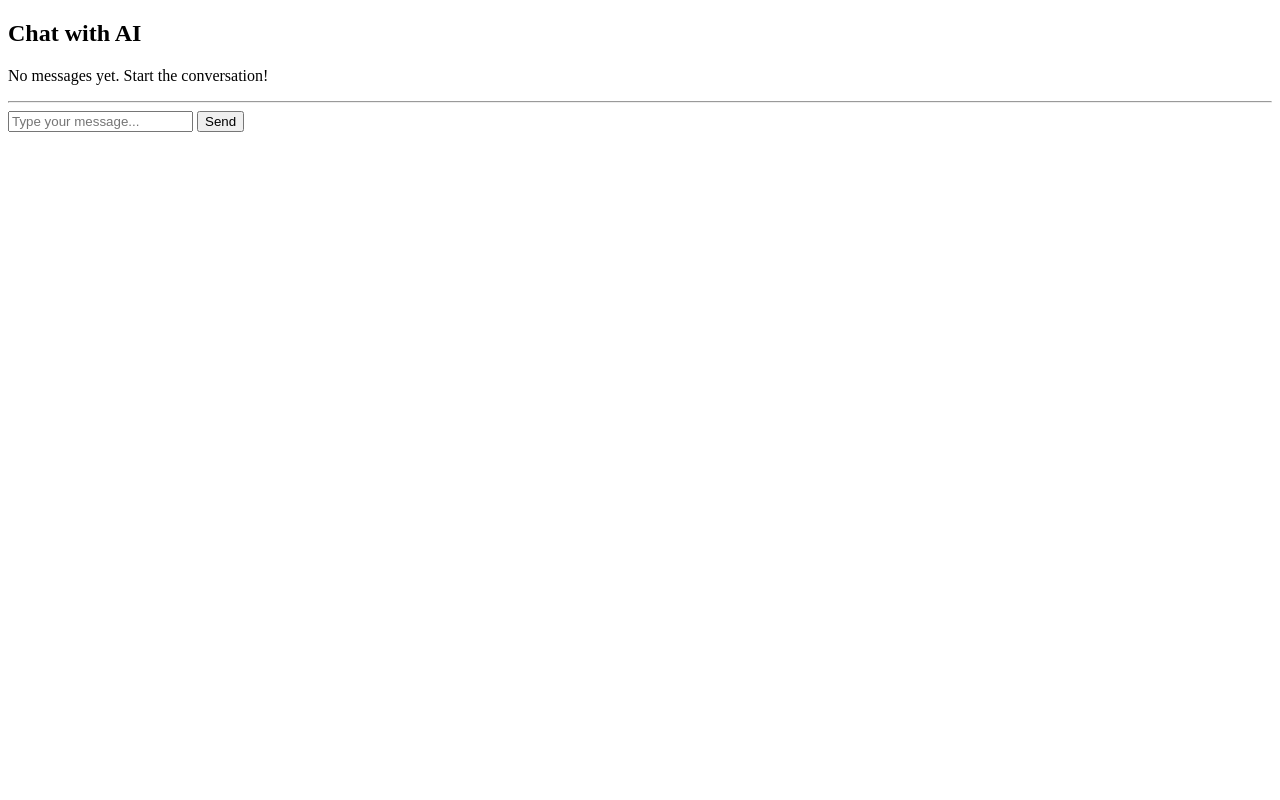
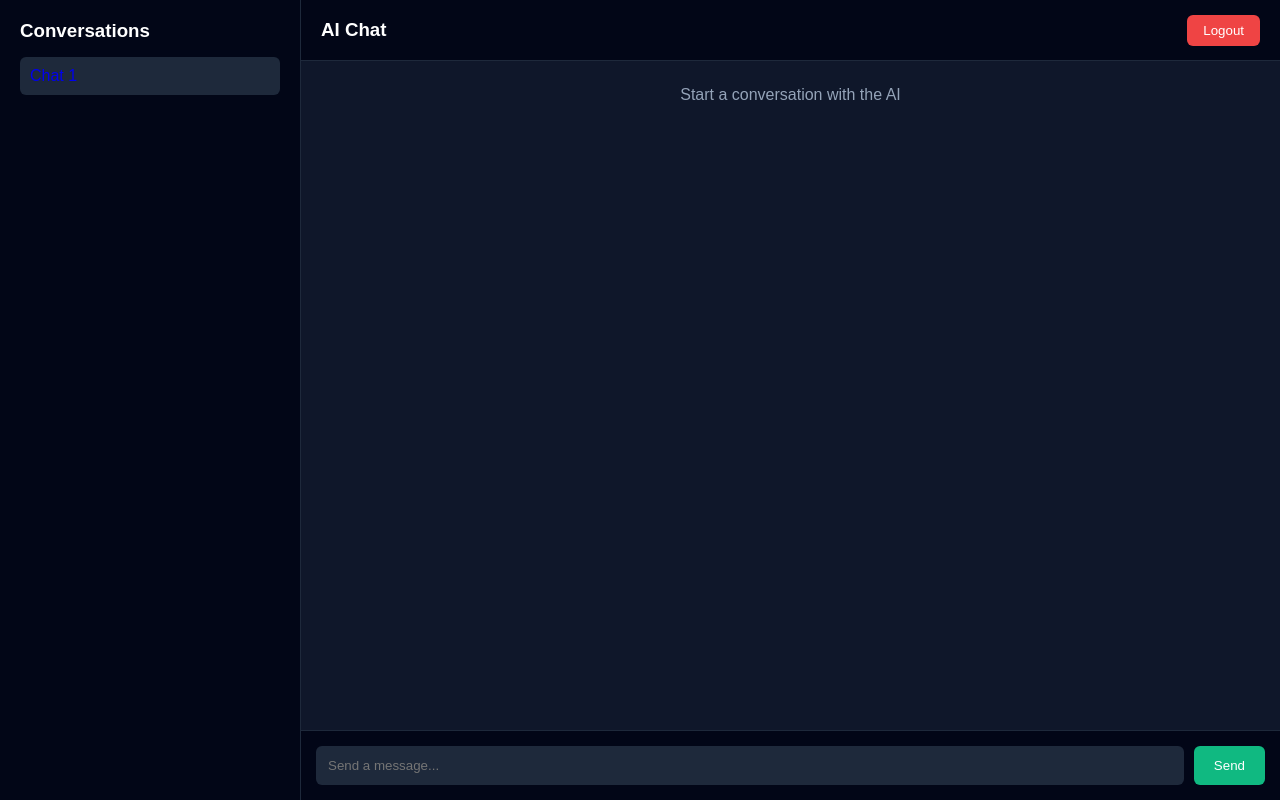
Before and after one commit to Abhisek8895/Convorsational_Chatbot, a Django app: page /chat/ in a window 1280 px wide. Run offline with Django 5.2, Linux system fonts and the light colour scheme; the visitor is signed in with stand-in values (Sample User, id 1); data comes from the database, SQL or seed files in the repository; data that the repository does not hold is empty.

Commit message:
Add conversation sidebar and session switching for chat history

```diff
--- a/chat/urls.py
+++ b/chat/urls.py
@@ -3,4 +3,5 @@ from .views import chat_view
 
 urlpatterns = [
     path('chat/', chat_view, name='chat'),
+    path("chat/<str:session_id>/", chat_view, name="chat_session"),
 ]
--- a/chat/views.py
+++ b/chat/views.py
@@ -9,26 +9,33 @@ import uuid
 
 
 @login_required
-def chat_view(request):
+def chat_view(request, session_id = None):
 
     user = request.user
 
-    # Create or get session id
-    session_id = request.session.get('session_id')
-
-    if not session_id:
-        session_id = str(uuid.uuid4())
-        request.session['session_id'] = session_id
-
-        session = ChatSession.objects.create(
-            user=user,
-            session_id=session_id
-        )
-    else:
+    if session_id:
         session = ChatSession.objects.get(
             user=user,
             session_id=session_id
         )
+        request.session["session_id"] = session_id
+
+    else:
+        session_id = request.session.get("session_id")
+
+        if not session_id:
+            session_id = str(uuid.uuid4())
+            request.session["session_id"] = session_id
+
+            session = ChatSession.objects.create(
+                user=user,
+                session_id=session_id
+            )
+        else:
+            session = ChatSession.objects.get(
+                user=user,
+                session_id=session_id
+            )
 
     # Handle user message
     if request.method == "POST":
@@ -78,5 +85,9 @@ def chat_view(request):
     messages = ChatMessage.objects.filter(
         session=session
     ).order_by("created_at")
+    # Fetch all sessions for the sidebar
+    conversations = ChatSession.objects.filter(
+        user=user
+    ).order_by("-created_at")
 
-    return render(request, "chat.html", {"messages": messages})
+    return render(request, "chat.html", {"messages": messages,"conversations":conversations})
--- a/templates/chat.html
+++ b/templates/chat.html
@@ -1,36 +1,226 @@
 <!DOCTYPE html>
 <html>
 <head>
-    <title>Chat with AI</title>
+<title>AI Chat</title>
+
+<style>
+
+body{
+    margin:0;
+    font-family:Arial, Helvetica, sans-serif;
+    background:#0f172a;
+    color:white;
+    height:100vh;
+    display:flex;
+}
+
+/* SIDEBAR */
+
+.sidebar{
+    width:260px;
+    background:#020617;
+    padding:20px;
+    display:flex;
+    flex-direction:column;
+    border-right:1px solid #1e293b;
+}
+
+.sidebar h3{
+    margin-top:0;
+    margin-bottom:15px;
+}
+
+.conversation{
+    padding:10px;
+    border-radius:6px;
+    margin-bottom:8px;
+    background:#1e293b;
+    cursor:pointer;
+}
+
+.conversation:hover{
+    background:#334155;
+}
+
+/* MAIN AREA */
+
+.main{
+    flex:1;
+    display:flex;
+    flex-direction:column;
+}
+
+/* NAVBAR */
+
+.navbar{
+    height:60px;
+    background:#020617;
+    display:flex;
+    justify-content:space-between;
+    align-items:center;
+    padding:0 20px;
+    border-bottom:1px solid #1e293b;
+}
+
+.logout{
+    background:#ef4444;
+    border:none;
+    padding:8px 16px;
+    color:white;
+    border-radius:6px;
+    cursor:pointer;
+}
+
+.logout:hover{
+    background:#dc2626;
+}
+
+/* CHAT AREA */
+
+.chat-box{
+    flex:1;
+    padding:25px;
+    overflow-y:auto;
+    display:flex;
+    flex-direction:column;
+    gap:15px;
+}
+
+/* MESSAGES */
+
+.message{
+    max-width:60%;
+    padding:12px 16px;
+    border-radius:10px;
+    line-height:1.4;
+}
+
+.user{
+    align-self:flex-end;
+    background:#2563eb;
+}
+
+.ai{
+    align-self:flex-start;
+    background:#1e293b;
+}
+
+/* INPUT AREA */
+
+.input-area{
+    padding:15px;
+    border-top:1px solid #1e293b;
+    background:#020617;
+    display:flex;
+}
+
+.input-area input{
+    flex:1;
+    padding:12px;
+    border:none;
+    border-radius:6px;
+    background:#1e293b;
+    color:white;
+    margin-right:10px;
+}
+
+.input-area input:focus{
+    outline:none;
+}
+
+.input-area button{
+    padding:12px 20px;
+    border:none;
+    background:#10b981;
+    color:white;
+    border-radius:6px;
+    cursor:pointer;
+}
+
+.input-area button:hover{
+    background:#059669;
+}
+
+.empty{
+    text-align:center;
+    color:#94a3b8;
+}
+
+</style>
+
 </head>
+
 <body>
 
-<h2>Chat with AI</h2>
+<!-- SIDEBAR -->
+<div class="sidebar">
 
-<div id="chat-box">
+    <h3>Conversations</h3>
+
+{% for convo in conversations %}
+<a href="/chat/{{ convo.session_id }}/" style="text-decoration:none;">
+<div class="conversation">
+    Chat {{ forloop.counter }}
+</div>
+</a>
+{% empty %}
+<p>No conversations</p>
+{% endfor %}
+
+</div>
+
+
+<!-- MAIN CHAT AREA -->
+<div class="main">
+
+<!-- NAVBAR -->
+<div class="navbar">
+
+<h3>AI Chat</h3>
+
+<form action="/logout/" method="post">
+{% csrf_token %}
+<button class="logout">Logout</button>
+</form>
+
+</div>
+
+
+<!-- CHAT MESSAGES -->
+<div class="chat-box">
+
 {% for msg in messages %}
 
     {% if msg.role == "user" %}
-            <p><strong>You:</strong> {{ msg.message }}</p>
+        <div class="message user">
+            {{ msg.message }}
+        </div>
     {% else %}
-            <p><strong>AI:</strong> {{ msg.message }}</p>
+        <div class="message ai">
+            {{ msg.message }}
+        </div>
     {% endif %}
 
 {% empty %}
-        <p>No messages yet. Start the conversation!</p>
+
+<div class="empty">
+Start a conversation with the AI
+</div>
 
 {% endfor %}
+
 </div>
 
-<hr>
 
-<form method="post">
+<!-- MESSAGE INPUT -->
+
+<form method="post" class="input-area">
 {% csrf_token %}
 
 <input
 type="text"
 name="message"
-        placeholder="Type your message..."
+placeholder="Send a message..."
 required
 >
 
@@ -38,5 +228,7 @@
 
 </form>
 
+</div>
+
 </body>
 </html>
```
Lines whose indentation alone changed are shown as unchanged.
